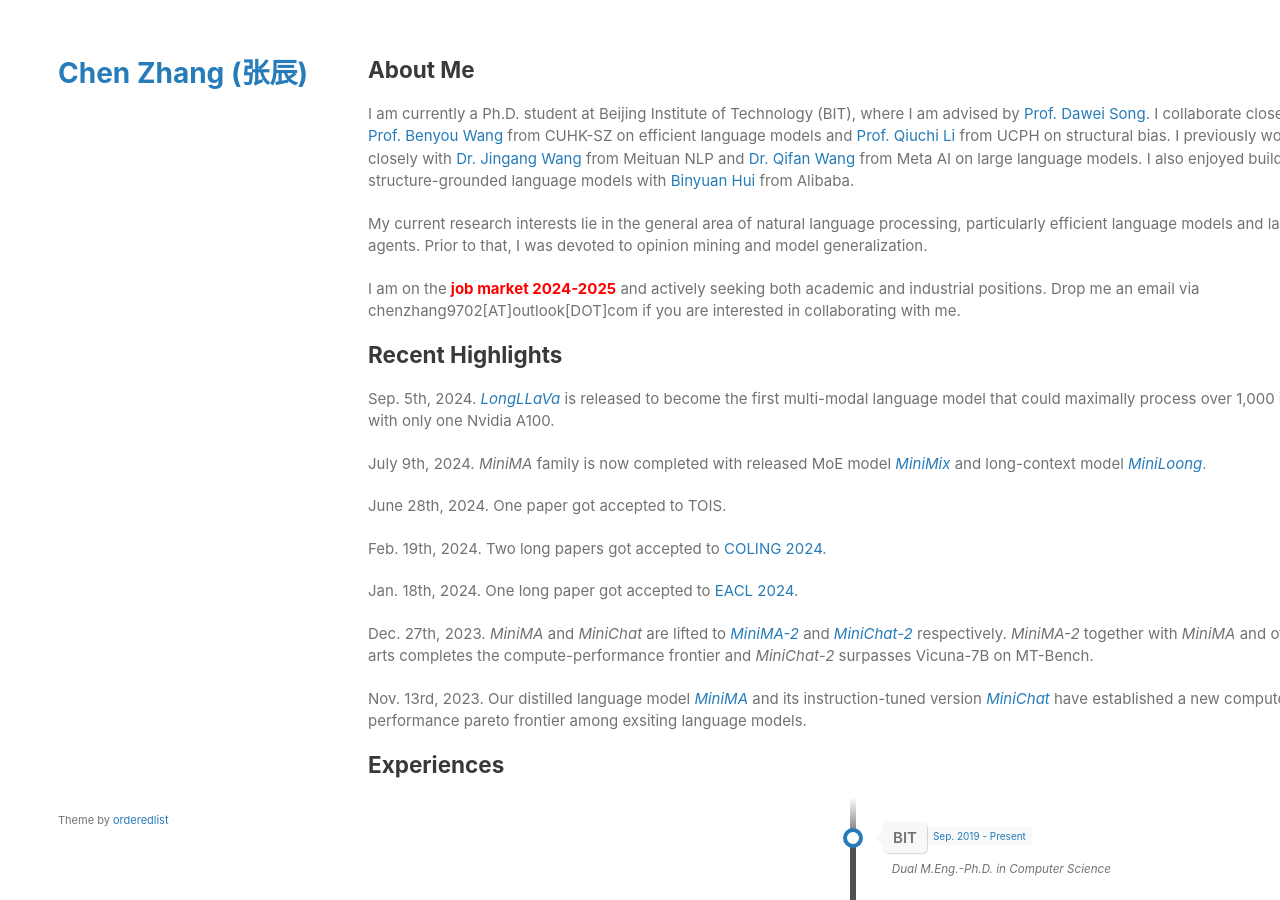
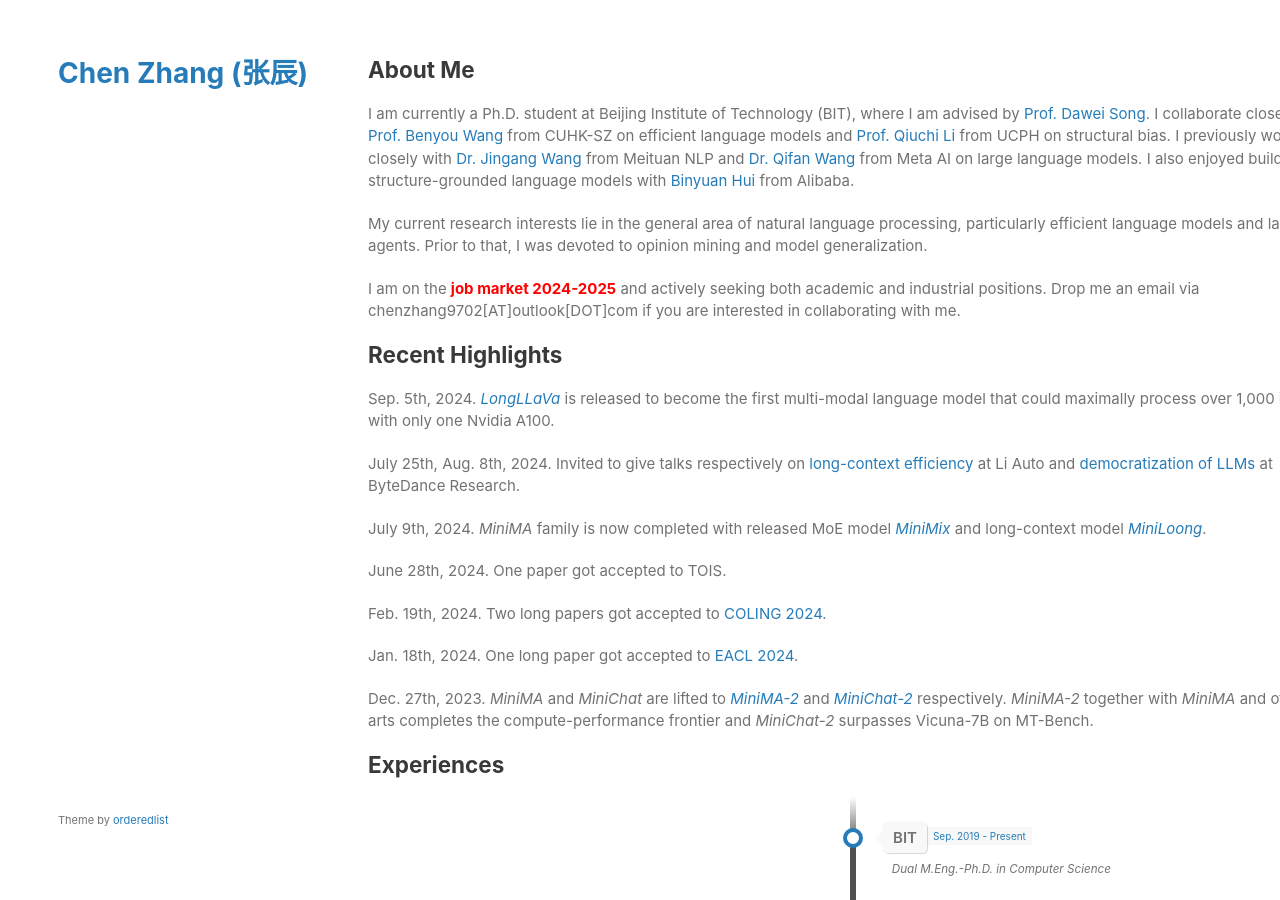
Before and after one commit to GeneZC/genezc.github.io, a Jekyll site: the page built from index.md, in a window 1280 px wide and 900 px high. Built offline with Jekyll 4.4.1, drawn with Linux system fonts in a browser that asks for light colours; our own code applies the rules of GitHub Pages for plain Markdown files; some of the changed text lies outside the part shown.

Commit message:
Update index.md

```diff
--- a/index.md
+++ b/index.md
@@ -14,6 +14,8 @@ I am on the <b><font color=red>job market 2024-2025</font></b> and actively seek
 
 Sep. 5th, 2024. [*LongLLaVa*](https://huggingface.co/FreedomIntelligence/LongLLaVA) is released to become the first multi-modal language model that could maximally process over 1,000 images with only one Nvidia A100.
 
+July 25th, Aug. 8th, 2024. Invited to give talks respectively on [long-context efficiency](./assets/files/Li_Auto_Long_context_Efficiency.pdf) at Li Auto and [democratization of LLMs](./assets/files/ByteDance_Research_Democratization_LLMs.pdf) at ByteDance Research.
+
 July 9th, 2024. *MiniMA* family is now completed with released MoE model [*MiniMix*](https://huggingface.co/GeneZC/MiniMix-2_4x3B) and long-context model [*MiniLoong*](https://huggingface.co/GeneZC/MiniLoong-3B).
 
 June 28th, 2024. One paper got accepted to TOIS.
@@ -23,8 +25,6 @@ Feb. 19th, 2024. Two long papers got accepted to [COLING 2024](https://lrec-coli
 Jan. 18th, 2024. One long paper got accepted to [EACL 2024](https://2024.eacl.org/).
 
 Dec. 27th, 2023. *MiniMA* and *MiniChat* are lifted to [*MiniMA-2*](https://huggingface.co/GeneZC/MiniMA-2-3B) and [*MiniChat-2*](https://huggingface.co/GeneZC/MiniChat-2-3B) respectively. *MiniMA-2* together with *MiniMA* and other arts completes the compute-performance frontier and *MiniChat-2* surpasses Vicuna-7B on MT-Bench.
-
-Nov. 13rd, 2023. Our distilled language model [*MiniMA*](https://huggingface.co/GeneZC/MiniMA-3B) and its instruction-tuned version [*MiniChat*](https://huggingface.co/GeneZC/MiniChat-3B) have established a new compute-performance pareto frontier among exsiting language models.
 
 ## Experiences
 
@@ -223,6 +223,12 @@ In **SIGIR 2022**. [[arXiv]](https://arxiv.org/abs/2204.12668)[[paper]](https://
 **Chen Zhang** and Dawei Song. <br>
 In **NLPCC 2021**. [[paper]](https://link.springer.com/chapter/10.1007/978-3-030-88480-2_56)[[slides]](./assets/files/NLPCC2021_XFew.pdf)[[code]](https://github.com/GeneZC/XFew)
 
+## Talks
+
+**On Long-context Efficiency** at Li Auto. 2024/7/25. [[slides]](./assets/files/Li_Auto_Long_context_Efficiency.pdf)
+
+**Democratization of LLMs** at ByteDance Research. 2024/8/8. [[slides]](./assets/files/ByteDance_Research_Democratization_LLMs.pdf)
+
 ## Services
 
 Organizer: WSDM CUP 2024.
```
